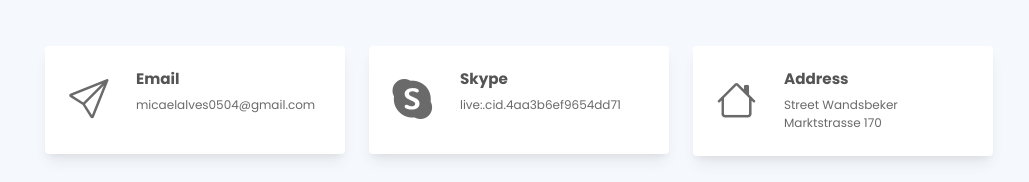
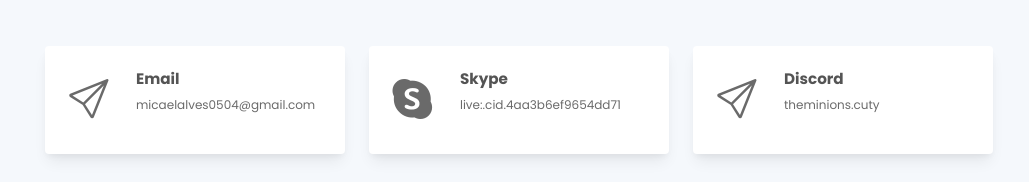
Before and after one commit to AAASolutions/AAASolutions.github.io, a plain HTML site: page index.html in a window 1280 px wide. Shown: the part 4845-5027 px from the top of the page, without its empty margins (251-1280 px from the left). Drawn offline with nearby package versions, Linux system fonts and the light colour scheme.

Commit message:
perfect resume

```diff
--- a/index.html
+++ b/index.html
@@ -417,12 +417,12 @@
             <div class="col-lg-4 col-md-6 mb-4">
                 <div class="shadow-md row p-4-new m-0  rounded bg-white">
                     <div class="col-md-3 text-center align-self-center">
-                        <i class="bi fs-1 bi-house"></i>
+                        <i class="bi fs-1 bi-send"></i>
                     </div>
                     <div class="col-md-9">
-                        <h6 class="fs-7 fw-bolder">Address</h6>
+                        <h6 class="fs-7 fw-bolder">Discord</h6>
                         <ul>
-                            <li style="font-size: 12px;">Street Wandsbeker Marktstrasse 170</li>
+                            <li style="font-size: 12px;">theminions.cuty</li>
                         </ul>
                     </div>
                 </div>
```
